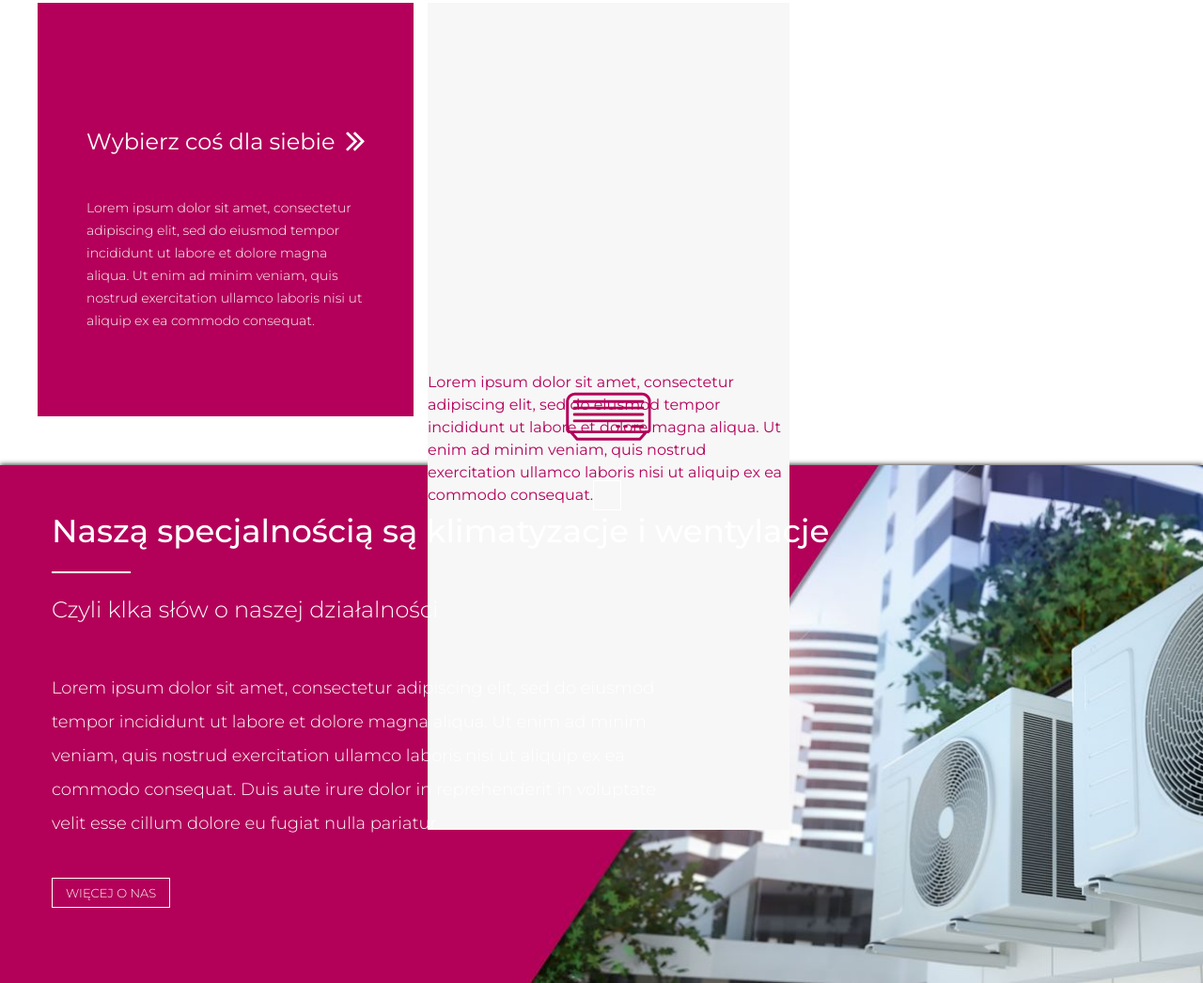
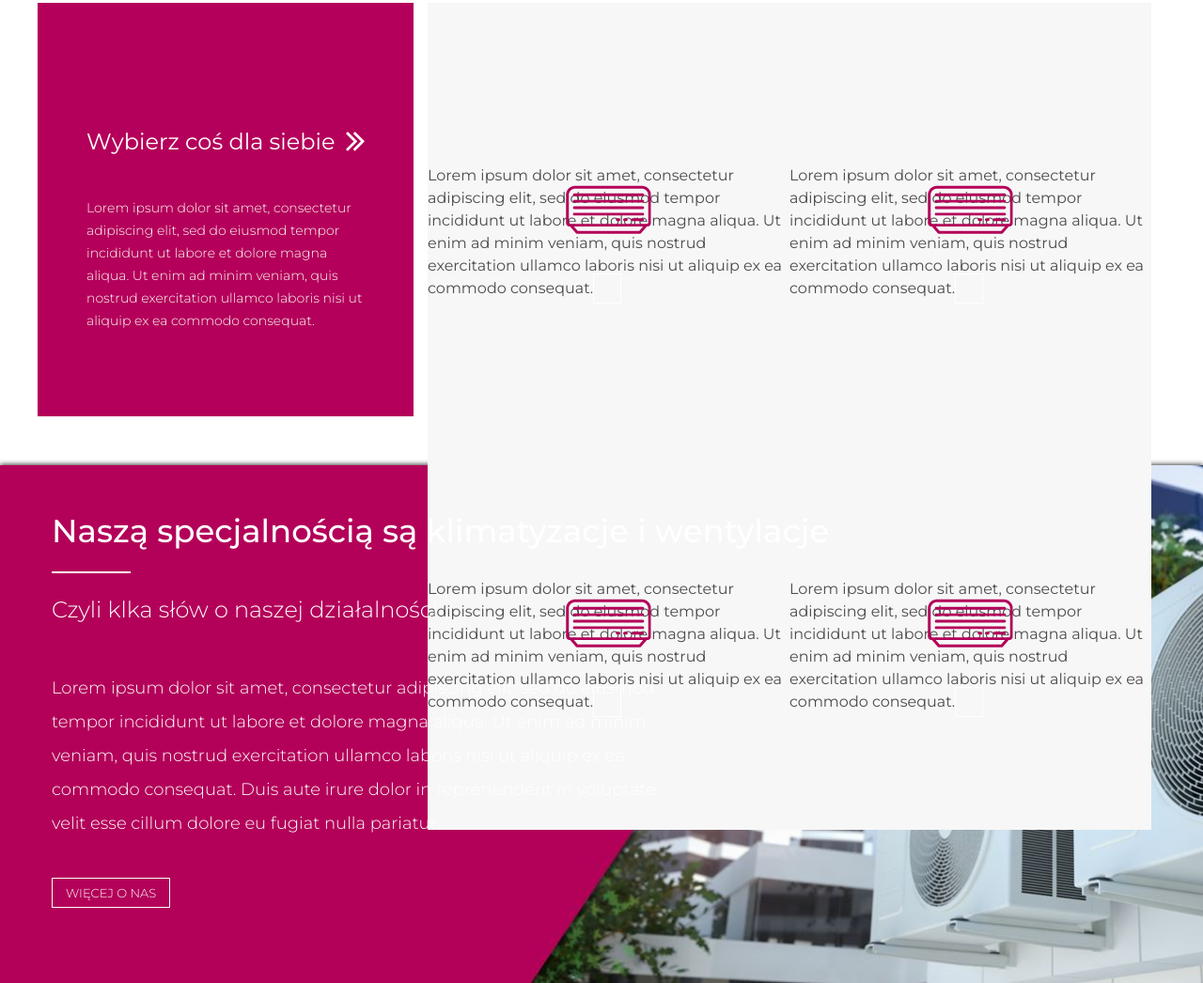
Before and after one commit to KarolinaKozak/afron, a plain HTML site: page index.html in a window 1280 px wide. Shown: the part 953-1999 px from the top of the page at 94% size. Drawn offline with nearby package versions, Linux system fonts and the light colour scheme.

Commit message:
page home

```diff
--- a/css/style.css
+++ b/css/style.css
@@ -250,7 +250,7 @@ ul {
   flex-wrap: wrap;
   align-items: stretch;
   align-content: stretch;
-  height: 200%;
+  height: 100%;
 }
 .tile {
   width: 50%;
@@ -260,7 +260,6 @@ ul {
   display: flex;
   flex-direction: column;
   justify-content: center;
-  display: block;
 }
 .img-container {
   display: block;
@@ -274,6 +273,9 @@ ul {
   bottom: 0;
   left: 0;
   margin: auto;
+}
+.tile-text {
+  color: #4c4c4c;
 }
 .specialty {
   background: url("../images/bg.jpg") center left no-repeat;
--- a/index.html
+++ b/index.html
@@ -140,6 +140,48 @@
                     <span class="button"></span>
                   </span>
                 </a>
+                <a href="" class="tile">
+                  <span class="img-container">
+                    <img src="images/1.png" alt="" />
+                    <span class="tile-title"></span>
+                    <span class="tile-text"
+                      >Lorem ipsum dolor sit amet, consectetur adipiscing elit,
+                      sed do eiusmod tempor incididunt ut labore et dolore magna
+                      aliqua. Ut enim ad minim veniam, quis nostrud exercitation
+                      ullamco laboris nisi ut aliquip ex ea commodo
+                      consequat.</span
+                    >
+                    <span class="button"></span>
+                  </span>
+                </a>
+                <a href="" class="tile">
+                  <span class="img-container">
+                    <img src="images/1.png" alt="" />
+                    <span class="tile-title"></span>
+                    <span class="tile-text"
+                      >Lorem ipsum dolor sit amet, consectetur adipiscing elit,
+                      sed do eiusmod tempor incididunt ut labore et dolore magna
+                      aliqua. Ut enim ad minim veniam, quis nostrud exercitation
+                      ullamco laboris nisi ut aliquip ex ea commodo
+                      consequat.</span
+                    >
+                    <span class="button"></span>
+                  </span>
+                </a>
+                <a href="" class="tile">
+                  <span class="img-container">
+                    <img src="images/1.png" alt="" />
+                    <span class="tile-title"></span>
+                    <span class="tile-text"
+                      >Lorem ipsum dolor sit amet, consectetur adipiscing elit,
+                      sed do eiusmod tempor incididunt ut labore et dolore magna
+                      aliqua. Ut enim ad minim veniam, quis nostrud exercitation
+                      ullamco laboris nisi ut aliquip ex ea commodo
+                      consequat.</span
+                    >
+                    <span class="button"></span>
+                  </span>
+                </a>
               </div>
             </div>
           </div>
```
